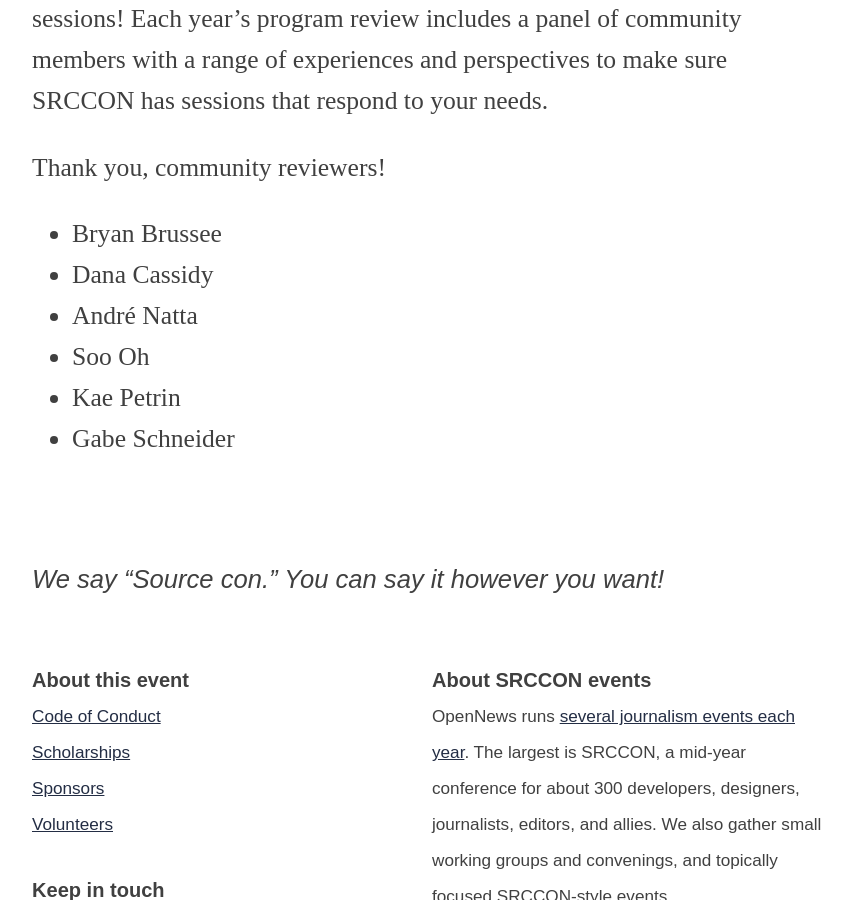
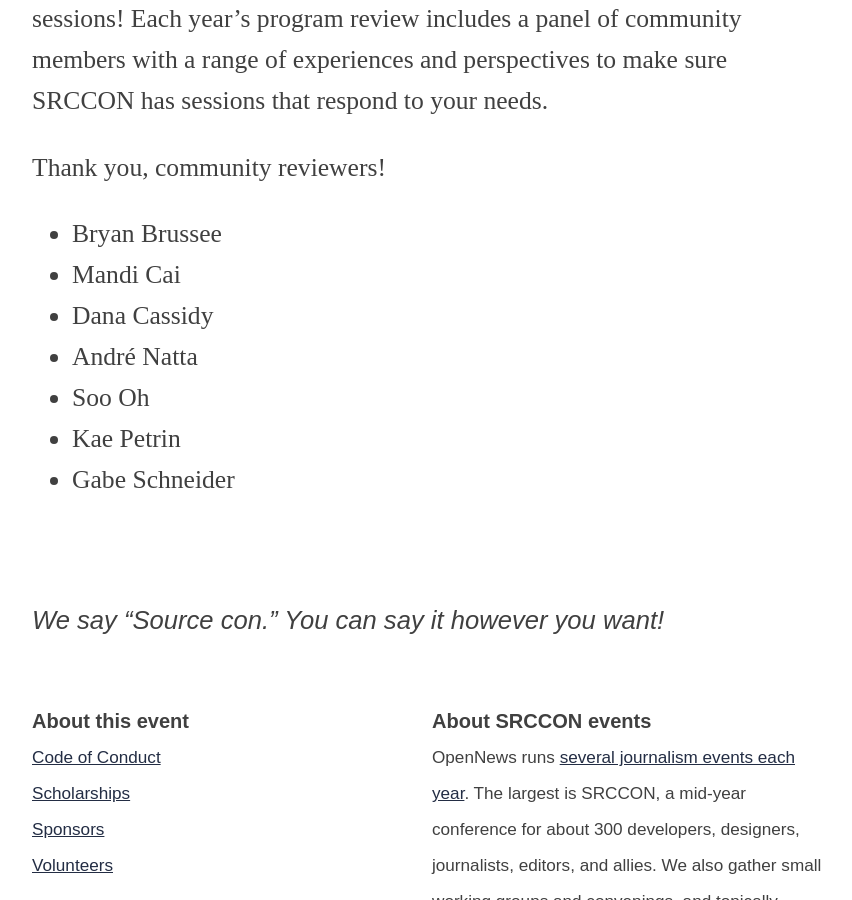
Before and after one commit to OpenNews/srccon-2025, a Jekyll site: the page built from program.md, in a window 1280 px wide and 900 px high, scrolled down 20141 px. Shown: the whole window, without its empty margins (208-1060 px from the left). Built offline with Jekyll 4.4.1, drawn with Linux system fonts in a browser that asks for light colours; nearby versions of some CDN libraries; some web fonts are replaced.

Commit message:
add 1 more community reviewer

```diff
--- a/program.md
+++ b/program.md
@@ -44,6 +44,7 @@ We'd also like to thank the folks who helped us select this amazing slate of ses
 Thank you, community reviewers!
 
 * Bryan Brussee
+* Mandi Cai
 * Dana Cassidy
 * André Natta
 * Soo Oh
```
